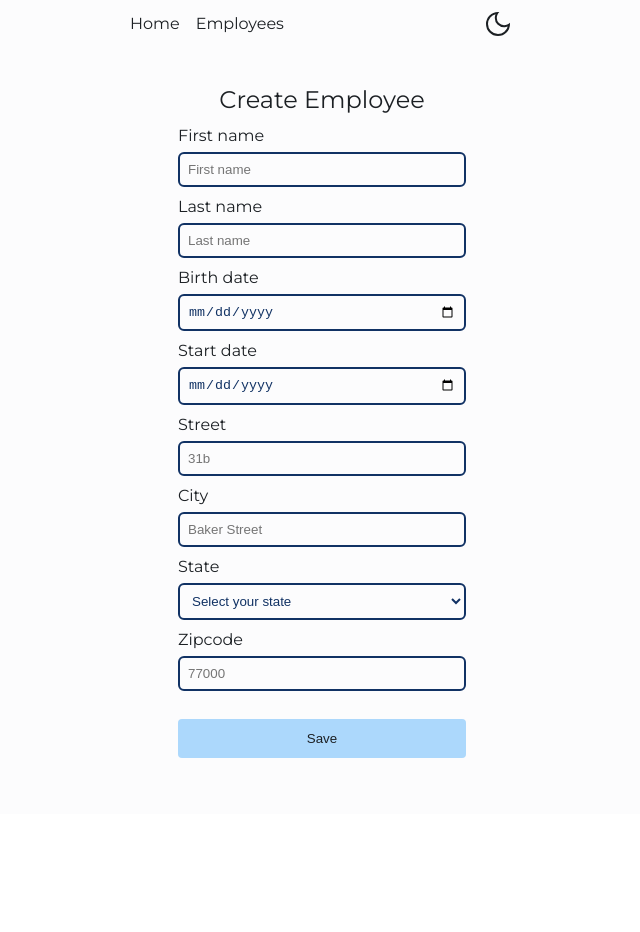
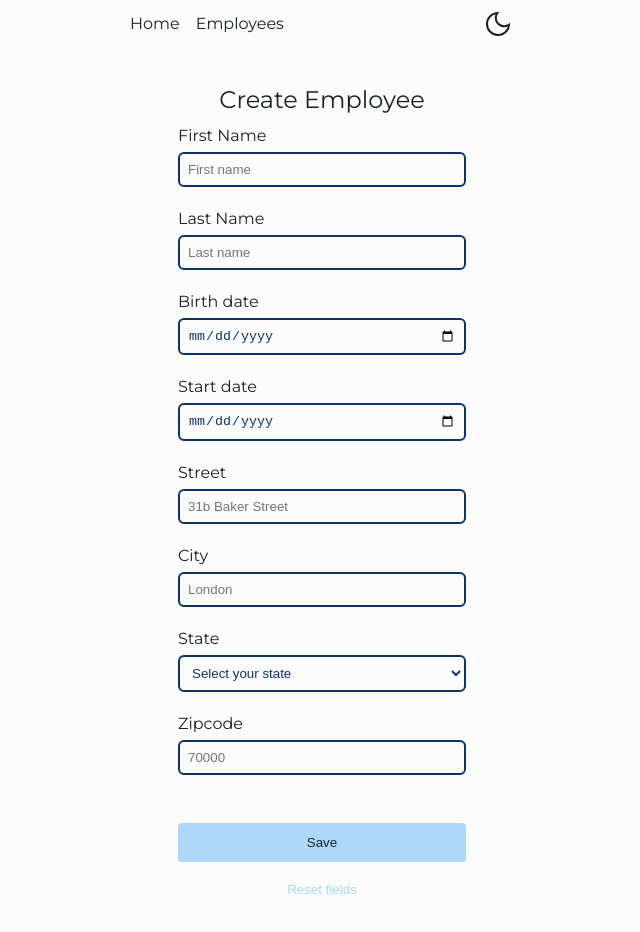
Before and after one commit to Nicoka11/OCR-14, a React (Vite) app: page / in a window 1280 px wide. Shown: the top 932 px of the page, without its empty margins (318-958 px from the left). Before the commit the page ends 814 px from the top, so only its background shows below. Built offline with nearby package versions, Linux system fonts and the light colour scheme.

Commit message:
feat: individual error messages

```diff
--- a/src/components/Buttons.ts
+++ b/src/components/Buttons.ts
@@ -1,8 +1,8 @@
 import { styled } from "@src/styles";
 
-export const ButtonPrimary = styled("button", {
+export const Button = styled("button", {
   padding: "$3 $6",
-  width: "$full",
+  width: "fit-content",
   backgroundColor: "$blue6",
   color: "$slate12",
   border: "none",
@@ -19,14 +19,27 @@ export const ButtonPrimary = styled("button", {
     backgroundColor: "$blue3",
     color: "$slate8",
   },
+  variants: {
+    variant: {
+      ghost: {
+        color: "$blue6",
+        backgroundColor: "transparent",
+        "&:hover": {
+          backgroundColor: "transparent",
+        },
+        "&:active": {
+          backgroundColor: "transparent",
+        },
+        "&:disabled": {
+          backgroundColor: "transparent",
+          color: "$slate8",
+        },
+      },
+    },
+    size: {
+      full: {
+        width: "$full",
+      },
+    },
+  },
 });
-
-export const ButtonGhost = styled("button", {
-  padding: "$2 $4",
-  color: "$slate12",
-  background: "transparent",
-  border: "none",
-  borderRadius: "$base",
-  cursor: "pointer",
-  transition: "$default",
-});
--- a/src/components/Input.ts
+++ /dev/null
@@ -1,14 +0,0 @@
-import { styled } from "@src/styles";
-
-const Input = styled("input", {
-  padding: "$2",
-  width: "$full",
-  border: "2px solid $blue12",
-  borderRadius: "$md",
-  backgroundColor: "transparent",
-  outline: "none",
-  color: "$blue12",
-  maxWidth: "$72",
-});
-
-export default Input;
--- /dev/null
+++ b/src/components/Input.tsx
@@ -0,0 +1,71 @@
+import { styled } from "@src/styles";
+import { ComponentProps } from "@stitches/react";
+import { ElementType, ForwardedRef, forwardRef, ReactNode } from "react";
+
+export const Input = styled("input", {
+  padding: "$2",
+  width: "$full",
+  border: "2px solid $blue12",
+  borderRadius: "$md",
+  backgroundColor: "transparent",
+  outline: "none",
+  color: "$blue12",
+  maxWidth: "$72",
+  transition: "$default",
+  variants: {
+    error: {
+      true: {
+        border: "2px solid $red9",
+        "&::placeholder": {
+          color: "$red9",
+          opacity: "40%",
+        },
+      },
+    },
+  },
+});
+
+const Group = styled("div", {
+  display: "flex",
+  flexDirection: "column",
+  gap: "$2",
+  width: "100%",
+  position: "relative",
+});
+
+const ErrorMessage = styled("p", {
+  color: "$red9",
+  fontSize: "x-small",
+  position: "absolute",
+  top: "100%",
+  marginTop: "$1",
+  left: "0",
+});
+
+interface InputGroupProps extends ComponentProps<typeof Input> {
+  errorMessage?: string;
+  label: string;
+  id: string;
+  as?: ElementType;
+  children?: ReactNode;
+}
+
+const InputGroup = forwardRef(
+  (
+    { errorMessage, label, id, as, children, ...rest }: InputGroupProps,
+    ref: ForwardedRef<HTMLInputElement>
+  ) => {
+    const hasError = Boolean(errorMessage?.length);
+    return (
+      <Group>
+        <label htmlFor={id}>{label}</label>
+        <Input as={as} ref={ref} error={hasError} id={id} {...rest}>
+          {children}
+        </Input>
+        {hasError && <ErrorMessage>{errorMessage}</ErrorMessage>}
+      </Group>
+    );
+  }
+);
+
+export default InputGroup;
--- a/src/components/NewEmployeeForm.tsx
+++ b/src/components/NewEmployeeForm.tsx
@@ -1,13 +1,12 @@
 import { styled } from "@src/styles";
 import { SubmitHandler, useForm } from "react-hook-form";
-import { ButtonPrimary } from "./Buttons";
-import Input from "./Input";
+import { Button } from "./Buttons";
+import InputGroup from "./Input";
 import { UsStates } from "@src/constants";
 import { Box } from "./BaseElements";
 import { AddEmployeePayload } from "@src/types";
 import { useEmployeeStore } from "@src/stores";
 import { nanoid } from "nanoid";
-import ErrorBanner from "./ErrorBanner";
 
 enum FormFields {
   FirstName = "firstName",
@@ -20,6 +19,8 @@ enum FormFields {
   AddressZipCode = "zipCode",
 }
 
+const requiredMessage = "This fields is required";
+
 const Heading = styled("h1", {
   marginBottom: "$4",
   fontSize: "1.5rem",
@@ -29,7 +30,7 @@ const Heading = styled("h1", {
 const Form = styled("form", {
   display: "flex",
   flexDirection: "column",
-  gap: "$3",
+  gap: "$6",
   width: "$full",
   maxWidth: "$72",
 });
@@ -45,16 +46,25 @@ const NewEmployeeForm = () => {
   const {
     register,
     handleSubmit,
-    formState: { isValid, isSubmitted },
+    reset,
+    formState: { errors },
+    clearErrors,
   } = useForm<AddEmployeePayload>();
 
   const stateValidator = {
-    required: true,
-    validate: (value: string) => value !== "default",
+    required: requiredMessage,
+    validate: (value: string) =>
+      value !== "default" || "Please select a state in the list",
   };
   const addEmployee = useEmployeeStore((state) => state.addEmployee);
   const onSubmit: SubmitHandler<AddEmployeePayload> = (data) => {
     addEmployee(data);
+    resetFields();
+  };
+
+  const resetFields = () => {
+    clearErrors();
+    reset();
   };
 
   return (
@@ -67,63 +77,56 @@ const NewEmployeeForm = () => {
     >
       <Heading>Create Employee</Heading>
       <Form onSubmit={handleSubmit(onSubmit)}>
-        <Group>
-          <label htmlFor={FormFields.FirstName}>First name</label>
-          <Input
-            {...register(FormFields.FirstName, { required: true })}
+        <InputGroup
+          errorMessage={errors.firstName?.message}
+          label="First Name"
+          id={FormFields.FirstName}
           placeholder="First name"
-            id={FormFields.FirstName}
+          {...register(FormFields.FirstName, { required: requiredMessage })}
         />
-        </Group>
-        <Group>
-          <label htmlFor={FormFields.LastName}>Last name</label>
-          <Input
-            {...register(FormFields.LastName, { required: true })}
+        <InputGroup
+          errorMessage={errors.lastName?.message}
+          label="Last Name"
+          id={FormFields.LastName}
           placeholder="Last name"
-            id={FormFields.LastName}
+          {...register(FormFields.LastName, { required: requiredMessage })}
         />
-        </Group>
-        <Group>
-          <label htmlFor={FormFields.BirthDate}>Birth date</label>
-          <Input
+        <InputGroup
+          errorMessage={errors.birthDate?.message}
+          label="Birth date"
           type="date"
-            {...register(FormFields.BirthDate, { required: true })}
           id={FormFields.BirthDate}
+          {...register(FormFields.BirthDate, { required: requiredMessage })}
         />
-        </Group>
-        <Group>
-          <label htmlFor={FormFields.StartDate}>Start date</label>
-          <Input
+        <InputGroup
+          errorMessage={errors.startDate?.message}
+          label="Start date"
           type="date"
-            {...register(FormFields.StartDate, { required: true })}
           id={FormFields.StartDate}
+          {...register(FormFields.StartDate, { required: requiredMessage })}
         />
-        </Group>
-
-        <Group>
-          <label htmlFor={FormFields.AddressStreet}>Street</label>
-          <Input
-            {...register(FormFields.AddressStreet, { required: true })}
-            placeholder="31b"
+        <InputGroup
+          errorMessage={errors.street?.message}
+          label="Street"
+          placeholder="31b Baker Street"
           id={FormFields.AddressStreet}
+          {...register(FormFields.AddressStreet, { required: requiredMessage })}
         />
-        </Group>
-        <Group>
-          <label htmlFor={FormFields.AddressCity}>City</label>
-          <Input
-            {...register(FormFields.AddressCity, { required: true })}
-            placeholder="Baker Street"
+        <InputGroup
+          errorMessage={errors.city?.message}
+          label="City"
+          placeholder="London"
           id={FormFields.AddressCity}
+          {...register(FormFields.AddressCity, { required: requiredMessage })}
         />
-        </Group>
-        <Group>
-          <label htmlFor={FormFields.AddressState}>State</label>
-          <Input
+        <InputGroup
           as="select"
-            {...register(FormFields.AddressState, stateValidator)}
+          errorMessage={errors.state?.message}
+          label="State"
           placeholder="Arizona"
           defaultValue="default"
           id={FormFields.AddressState}
+          {...register(FormFields.AddressState, stateValidator)}
         >
           <option value="default" disabled>
             Select your state
@@ -133,26 +136,33 @@ const NewEmployeeForm = () => {
               {state.name}
             </option>
           ))}
-          </Input>
-        </Group>
-        <Group>
-          <label htmlFor={FormFields.AddressZipCode}>Zipcode</label>
-          <Input
-            {...register(FormFields.AddressZipCode, { required: true })}
-            placeholder="77000"
+        </InputGroup>
+        <InputGroup
           id={FormFields.AddressZipCode}
+          errorMessage={errors.zipCode?.message}
+          label="Zipcode"
+          placeholder="70000"
+          {...register(FormFields.AddressZipCode, {
+            required: requiredMessage,
+          })}
         />
-        </Group>
-        <ButtonPrimary
+        <div>
+          <Button
+            css={{ marginTop: "$6" }}
             as="input"
             type="submit"
             value="Save"
-          css={{ marginTop: "$4", marginBottom: "$12" }}
+            size="full"
           />
-        <ErrorBanner
-          message="Please fill all the fields"
-          show={isSubmitted && !isValid}
-        />
+          <Button
+            variant="ghost"
+            size="full"
+            onClick={resetFields}
+            css={{ marginBottom: "$12", marginTop: "$2" }}
+          >
+            Reset fields
+          </Button>
+        </div>
       </Form>
     </Box>
   );
--- a/src/components/ThemeSwitch.tsx
+++ b/src/components/ThemeSwitch.tsx
@@ -1,7 +1,7 @@
 import { DarkThemeIcon, LightThemeIcon } from "@src/icons/Theme";
 import { toggleDarkThemeAtom } from "@src/atomic/atoms";
 import { useAtom } from "jotai";
-import { ButtonGhost } from "./Buttons";
+import { Button } from "./Buttons";
 
 const ThemeSwitch = () => {
   const [isDarkTheme, setIsDarkTheme] = useAtom(toggleDarkThemeAtom);
@@ -12,7 +12,8 @@ const ThemeSwitch = () => {
   }
 
   return (
-    <ButtonGhost
+    <Button
+      variant="ghost"
       onClick={onClickHandler}
       css={{
         height: "$8",
@@ -24,7 +25,7 @@ const ThemeSwitch = () => {
       }}
     >
       {icon}
-    </ButtonGhost>
+    </Button>
   );
 };
 
--- a/src/pages/Employees.tsx
+++ b/src/pages/Employees.tsx
@@ -5,7 +5,9 @@ const Employees = () => {
   return (
     <div>
       {employeeList.map((el, i) => (
-        <p key={i}>{el.firstName}</p>
+        <p key={i}>
+          {el.firstName}, from {el.state}
+        </p>
       ))}
     </div>
   );
--- a/src/stores/employeeStore.ts
+++ b/src/stores/employeeStore.ts
@@ -6,6 +6,7 @@ interface Store {
   employees: Employee[];
   addEmployee: (employee: AddEmployeePayload) => void;
   removeEmployee: (id: string) => void;
+  removeLastEmployee: () => void;
 }
 
 const useEmployeeStore = create<Store>((set) => ({
@@ -22,6 +23,13 @@ const useEmployeeStore = create<Store>((set) => ({
     set((state) => ({
       employees: state.employees.filter((user) => user.id !== id),
     })),
+  removeLastEmployee: () =>
+    set((state) => {
+      if (!state.employees.length) return { employees: state.employees };
+      return {
+        employees: [{ ...state.employees.pop() }] as Employee[],
+      };
+    }),
 }));
 
 export default useEmployeeStore;
--- a/src/styles/styled.ts
+++ b/src/styles/styled.ts
@@ -96,6 +96,12 @@ const { styled, css } = createStitches({
     },
     radii,
     media,
+    zIndices: {
+      toast: 20000,
+    },
+    shadows: {
+      toast: "0px 15px 13px -3px rgba(0,0,0,0.1);",
+    },
   },
 });
 
```
Lines whose indentation alone changed are shown as unchanged.
